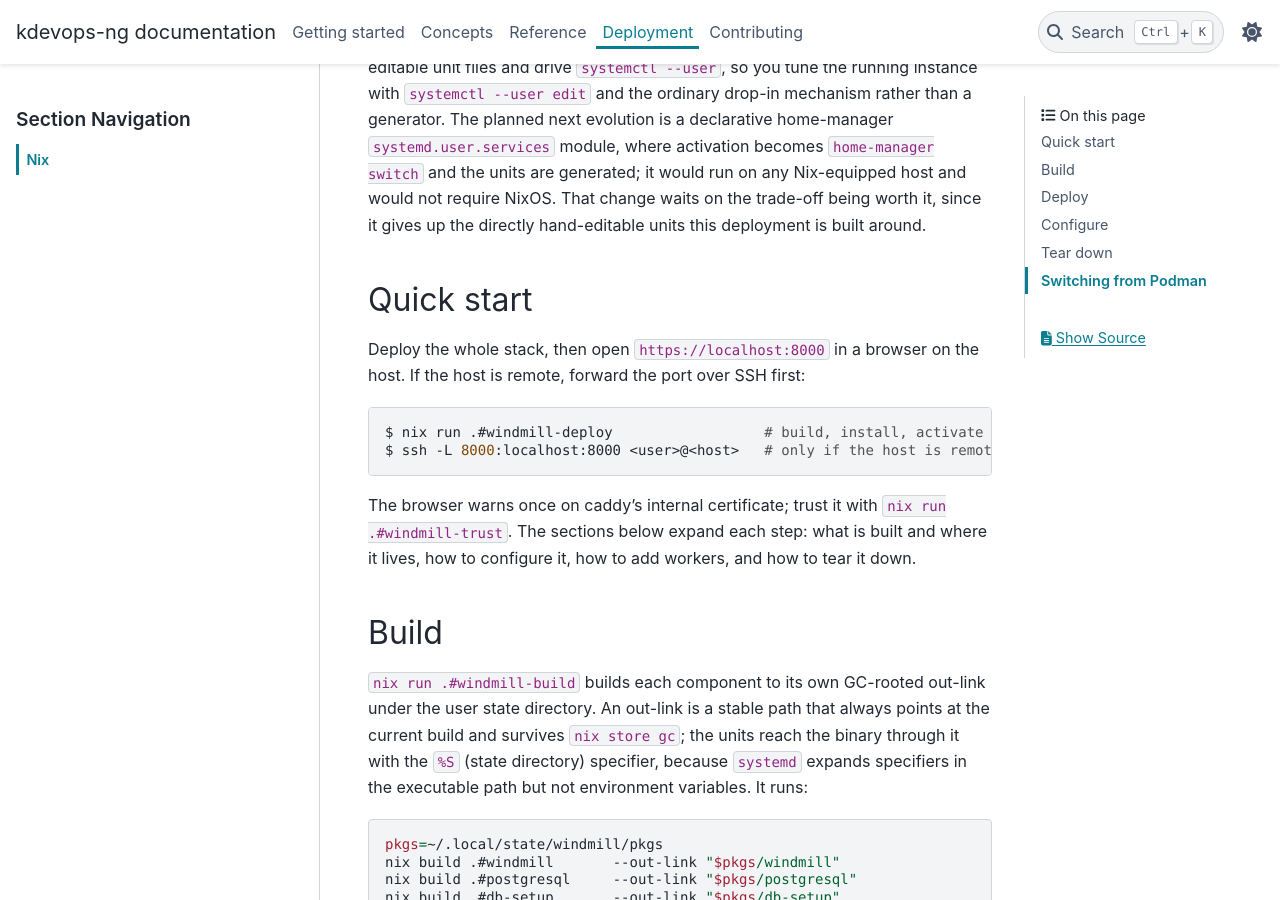
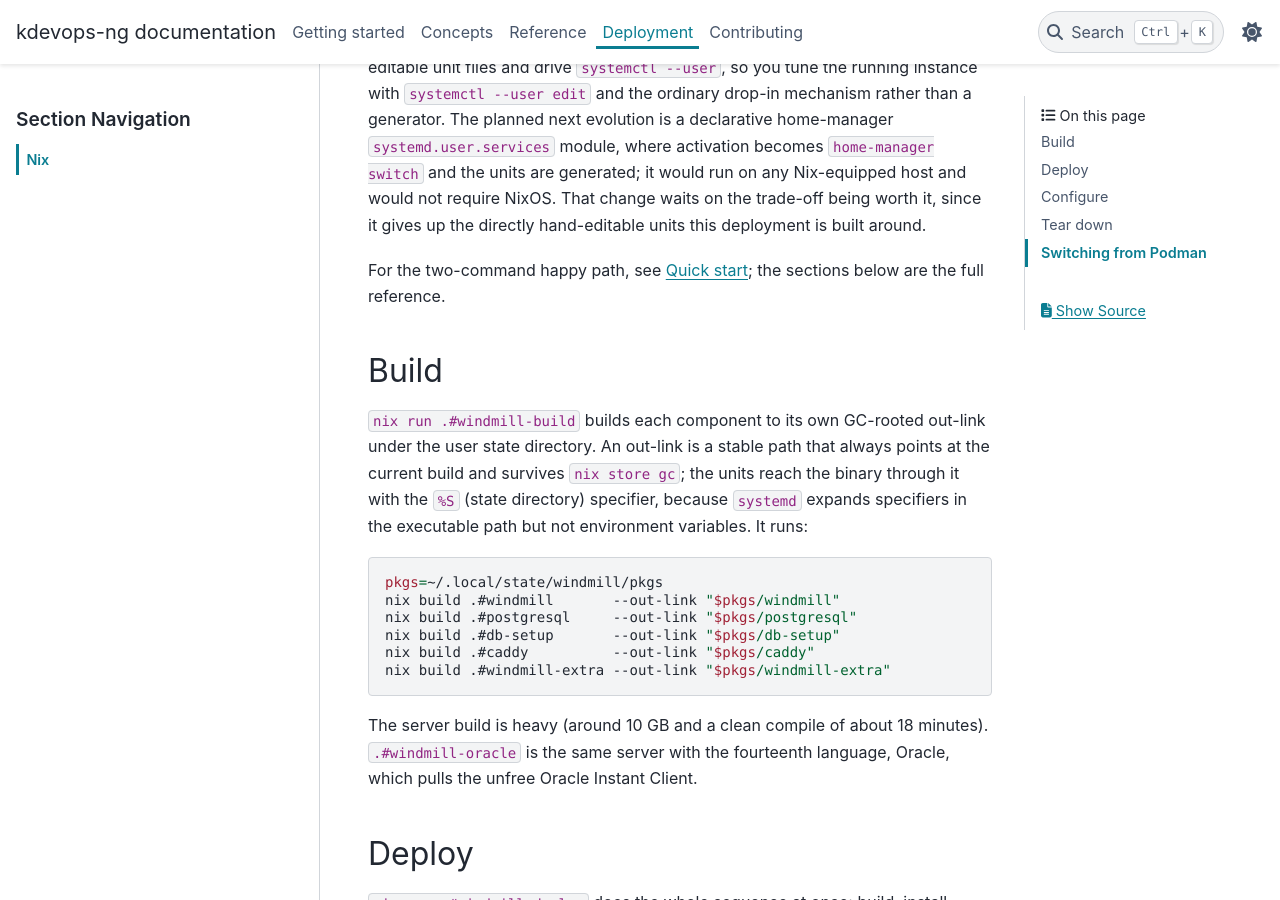
Before and after one commit to dagomez137/kdevops-ng, a Sphinx documentation site: the page built from docs/deployment/nix.rst, in a window 1280 px wide and 900 px high, scrolled down 483 px. Built offline with Sphinx 7.4.7 and the PyData theme 0.15.4, drawn with Linux system fonts in a browser that asks for light colours.

Commit message:
docs: add a getting-started quick start for deploy and wmill
The deploy happy path was buried in the nix deployment guide. Add a
Getting started quick start that deploys the whole stack in one command
and runs wmill from the dev shell, each step linking to its full
reference: the nix deployment guide and the working-with-wmill page. Move
the quick-start block out of the deployment guide, which now points up to
it and serves as the expansion. List the new page first under Getting
started so it is the first thing a reader meets.

Generated-by: Claude AI
Signed-off-by: Daniel Gomez <da.gomez@kernel.org>

```diff
--- a/docs/deployment/nix.rst
+++ b/docs/deployment/nix.rst
@@ -26,21 +26,8 @@ Nix-equipped host and would not require NixOS. That change waits on the
 trade-off being worth it, since it gives up the directly hand-editable units
 this deployment is built around.
 
-Quick start
-===========
-
-Deploy the whole stack, then open ``https://localhost:8000`` in a browser on
-the host. If the host is remote, forward the port over SSH first:
-
-.. code-block:: console
-
-   $ nix run .#windmill-deploy                  # build, install, activate
-   $ ssh -L 8000:localhost:8000 <user>@<host>   # only if the host is remote
-
-The browser warns once on caddy's internal certificate; trust it with
-``nix run .#windmill-trust``. The sections below expand each step: what is
-built and where it lives, how to configure it, how to add workers, and how to
-tear it down.
+For the two-command happy path, see :doc:`/getting-started/quickstart`; the
+sections below are the full reference.
 
 Build
 =====
--- a/docs/getting-started/index.rst
+++ b/docs/getting-started/index.rst
@@ -9,5 +9,6 @@ Orientation and first steps: what kdevops-ng is, and how to drive it.
 .. toctree::
    :maxdepth: 1
 
+   quickstart
    overview
    wmill
```
Also changed, not shown: docs/getting-started/quickstart.rst (added, +36 -0 lines).
